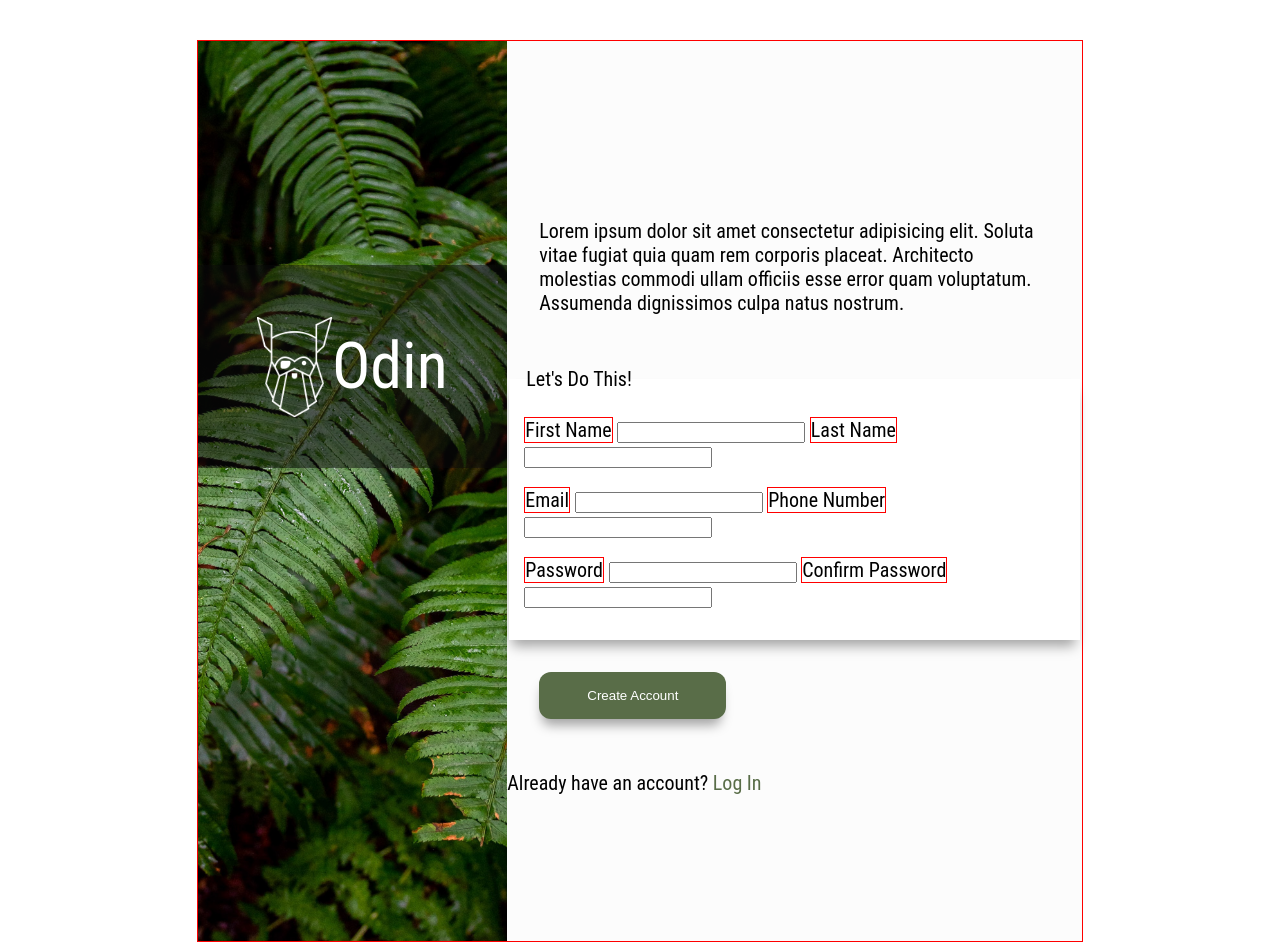
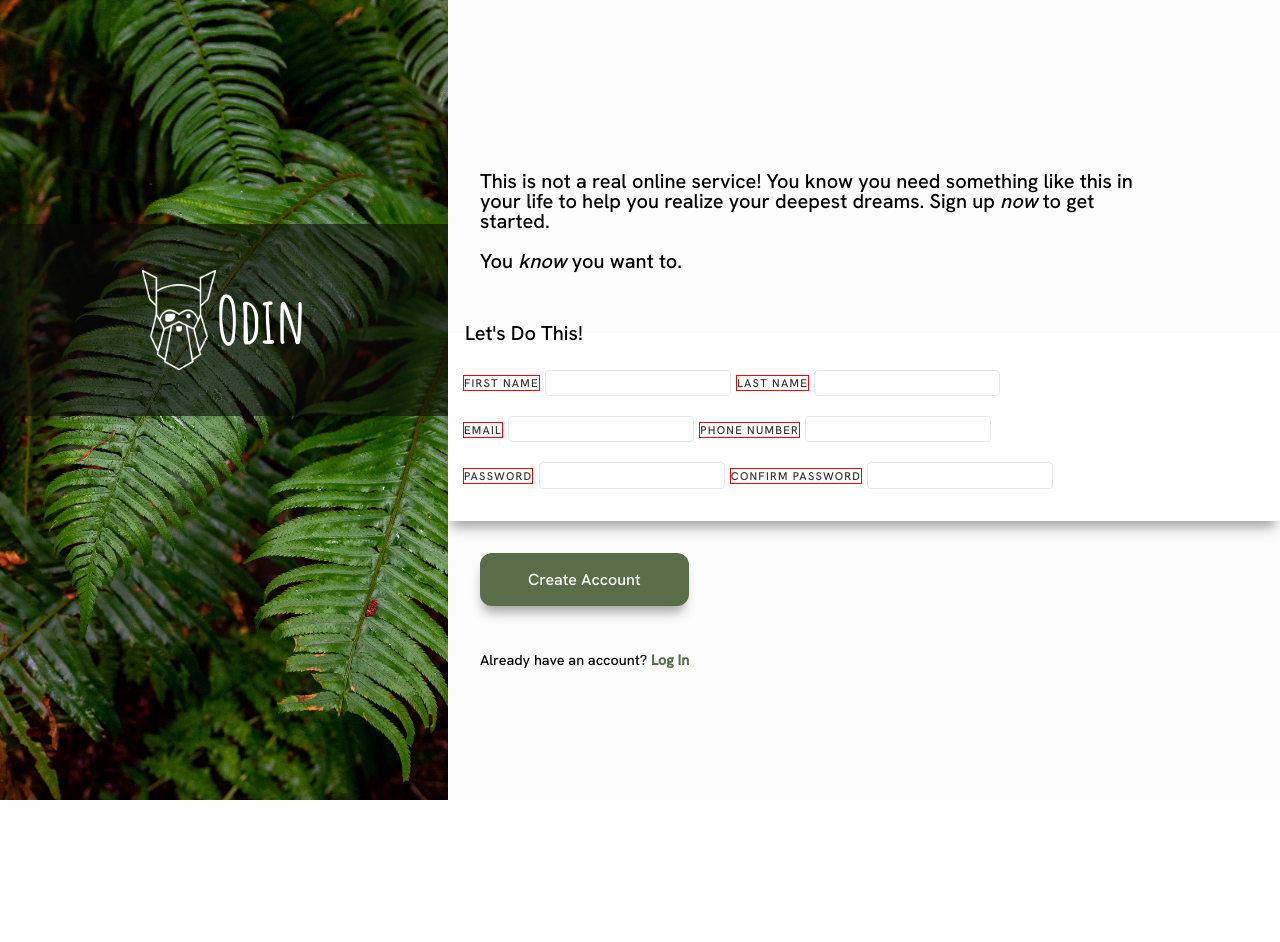
Before and after one commit to singhalex/sign-up, a plain HTML site: page index.html in a window 1280 px wide. After the commit the page ends 800 px from the top, so only its background shows below. Drawn offline with Linux system fonts and the light colour scheme.

Commit message:
Fix styling
Changed the max width to 2560px and full height. Changed the font
families along with font sizes, widths, and spacing.

```diff
--- a/index.html
+++ b/index.html
@@ -6,7 +6,7 @@
     <meta name="viewport" content="width=device-width, initial-scale=1.0">
     <title>Sign Up Form</title>
     <link rel="stylesheet" href="style.css">
-</head>
+    <link rel="preconnect" href="https://fonts.googleapis.com"><link rel="preconnect" href="https://fonts.gstatic.com" crossorigin><link href="https://fonts.googleapis.com/css2?family=Amatic+SC:wght@700&family=Hanken+Grotesk:wght@500&display=swap" rel="stylesheet"></head>
 <body>
     <div id="page-container">
         <div id="side-image">
@@ -16,7 +16,12 @@
             </div>
         </div>
         <div id="form-container">
-            <p id="form-header">Lorem ipsum dolor sit amet consectetur adipisicing elit. Soluta vitae fugiat quia quam rem corporis placeat. Architecto molestias commodi ullam officiis esse error quam voluptatum. Assumenda dignissimos culpa natus nostrum.</p>
+            <p id="form-header">This is not a real online service!
+                You know you need something like this in your life to help you realize your deepest dreams.
+                Sign up <i>now</i> to get started.<br>
+                <br>
+                You <i>know</i> you want to.
+            </p>
             <form action="example.com/path" method="post">
                 <fieldset>
                     <legend>Let's Do This!</legend>
@@ -41,7 +46,7 @@
                 </fieldset>
                 <button type="submit">Create Account</button>
             </form>
-            <p>Already have an account? <a href="/log-in.html">Log In</a></p>
+            <p id="login">Already have an account? <a href="/log-in.html">Log In</a></p>
         </div>
     </div>
 </body>
--- a/style.css
+++ b/style.css
@@ -1,14 +1,19 @@
 body {
-    font-family: 'Roboto Condensed', sans-serif;
+    font-family: 'Hanken Grotesk', sans-serif;
     font-size: 20px;
+    margin: 0;
+	padding: 0;
+	border: 0;
+	vertical-align: baseline;
+	line-height: 1;
 }
 
 #page-container {
-    width: clamp(400px, 70%, 1000px);
-    height: 900px;
+    width: clamp(400px, 100%, 2560px);
+    height: 100vh;
     display: flex;
-    border: 1px solid red;
-    margin: 40px auto;
+    /* border: 1px solid red; */
+    margin: 0px auto;
     }
 
 #banner {
@@ -16,12 +21,12 @@ body {
     align-items: center;
     justify-content: center;
     margin-top: 14rem;
-    background-color: rgba(10,10,10, .5);
-    z-index: 2;
+    background-color: rgba(10,10,10, .6);
 }
 #banner-text {
     color: white;
     font-size: 4rem;
+    font-family: 'Amatic SC', cursive;
 }
 
 #form-container {
@@ -42,13 +47,21 @@ body {
 p > label {
     border: 1px solid red;
     width: 50%;
+    font-size: .7rem;
+    text-transform: uppercase;
+    letter-spacing: .2ch;
+    color: rgb(51, 51, 51);
 }
 
 input {
     width: 180px;
+    border: 1px solid #E5E7EB;
+    border-radius: 4px;
+    height: 1.4rem;
 }
 #form-header {
     padding: 2rem;
+    max-width: 60ch;
 }
 
 fieldset {
@@ -57,7 +70,7 @@ fieldset {
     -moz-box-shadow: -1px 10px 12px -4px rgba(0,0,0,0.36);
     background-color: white;
     border: none;
-
+    margin: 0;
 }
 
 button {
@@ -66,6 +79,8 @@ button {
     background-color: #596D48;
     border-radius: .75rem;
     border: none;
+    font-family: 'Hanken Grotesk', sans-serif;
+    font-size: 1rem;
     color: white;
     box-shadow: -1px 10px 12px -4px rgba(0,0,0,0.36);
     -webkit-box-shadow: -1px 10px 12px -4px rgba(0,0,0,0.36);
@@ -75,4 +90,14 @@ button {
 a {
     color: #596D48;
     text-decoration: none;
+    font-weight: bold;
 }
+
+#login {
+    margin-left: 2rem;
+    font-size: .9rem;
+}
+
+ol, ul {
+	list-style: none;
+}
```
